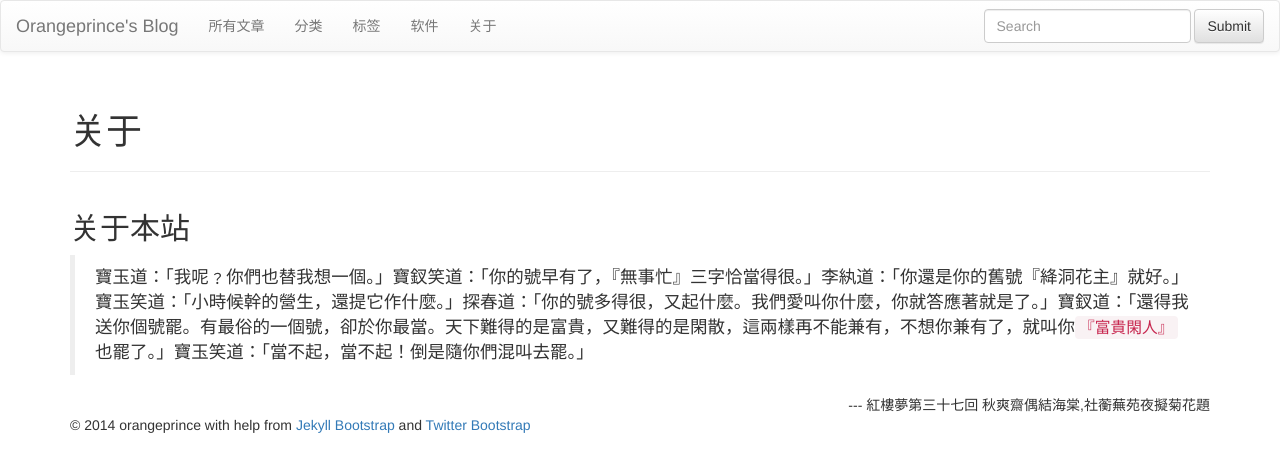
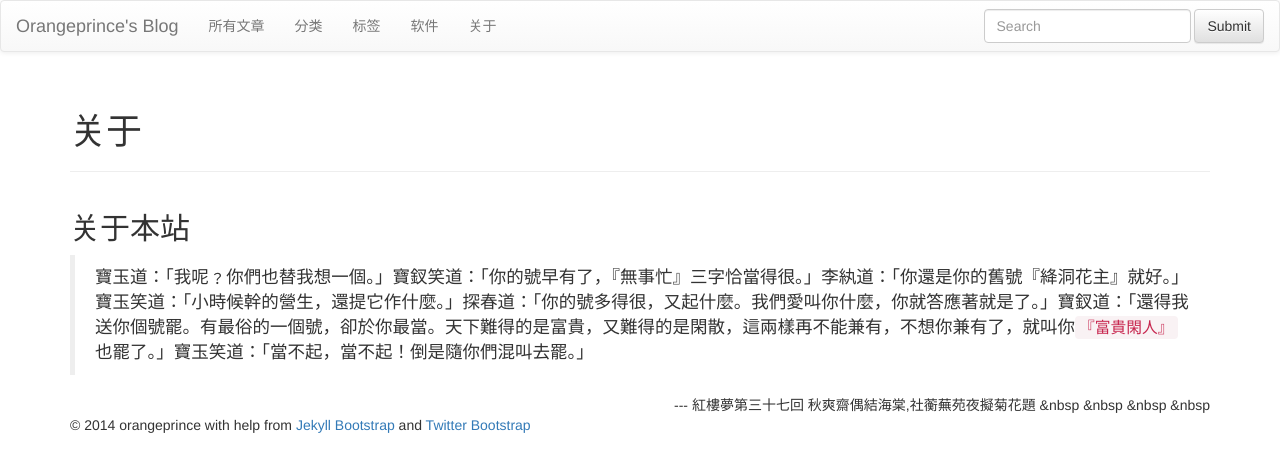
Before and after one commit to orangeprince/orangeprince.github.io, a Jekyll site: the page built from about.md, in a window 1280 px wide. Shown: the top 472 px of the page. Built offline with Jekyll 4.4.1, drawn with Linux system fonts in a browser that asks for light colours; nearby versions of some CDN libraries; library files that are not in the unit come from our copies; comment, search, counter and statistics services are not loaded.

Commit message:
modified:   about.md

```diff
--- a/about.md
+++ b/about.md
@@ -11,4 +11,4 @@ title : 关于
 
 >寶玉道：「我呢﹖你們也替我想一個。」寶釵笑道：「你的號早有了，『無事忙』三字恰當得很。」李紈道：「你還是你的舊號『絳洞花主』就好。」寶玉笑道：「小時候幹的營生，還提它作什麼。」探春道：「你的號多得很，又起什麼。我們愛叫你什麼，你就答應著就是了。」寶釵道：「還得我送你個號罷。有最俗的一個號，卻於你最當。天下難得的是富貴，又難得的是閑散，這兩樣再不能兼有，不想你兼有了，就叫你`『富貴閑人』`也罷了。」寶玉笑道：「當不起，當不起！倒是隨你們混叫去罷。」
 
- <div style='text-align: right;'> --- 紅樓夢第三十七回 秋爽齋偶結海棠,社蘅蕪苑夜擬菊花題 </div>
+ <div style='text-align: right;'> --- 紅樓夢第三十七回 秋爽齋偶結海棠,社蘅蕪苑夜擬菊花題 &nbsp &nbsp &nbsp &nbsp</div>
```
